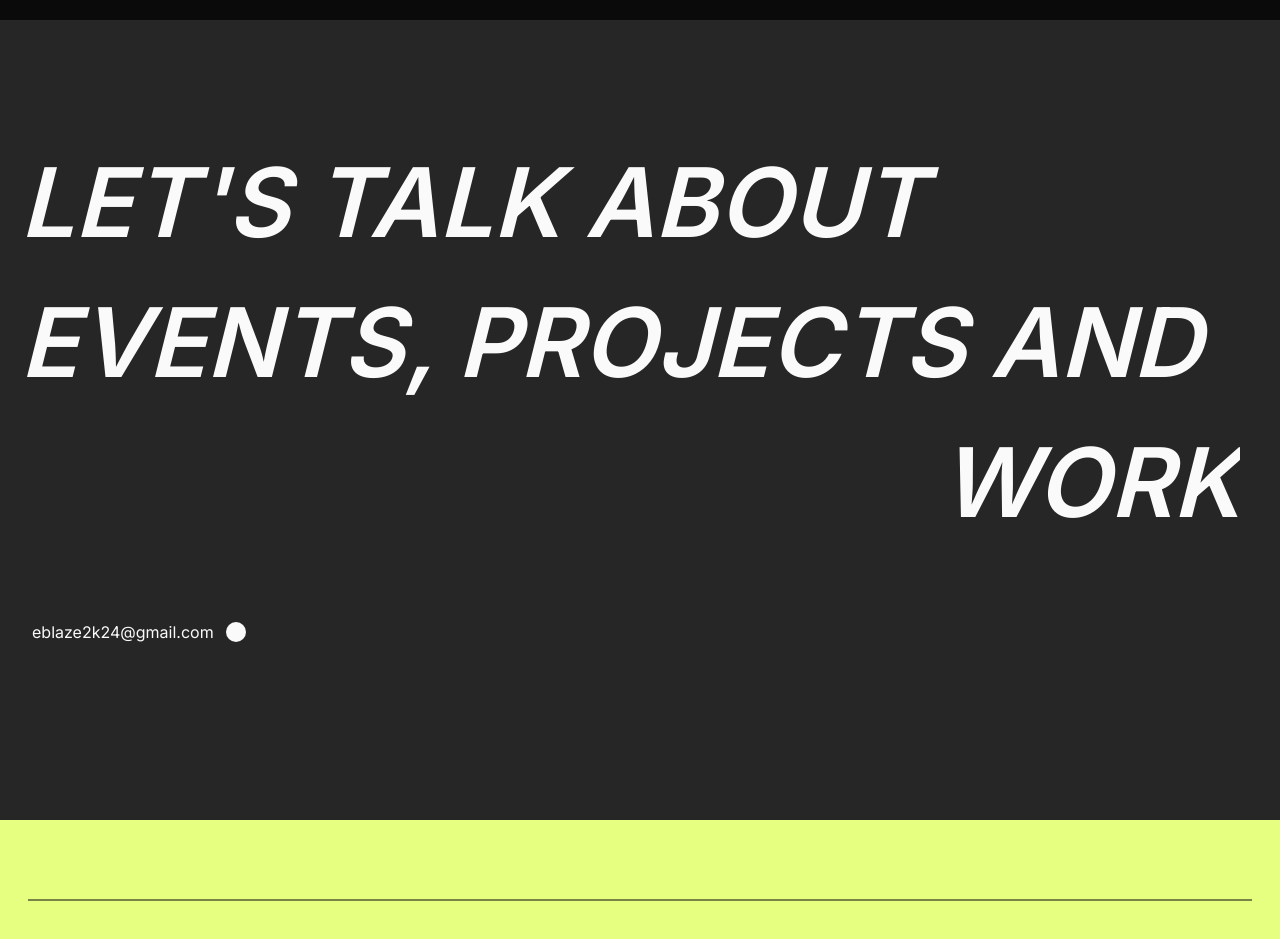
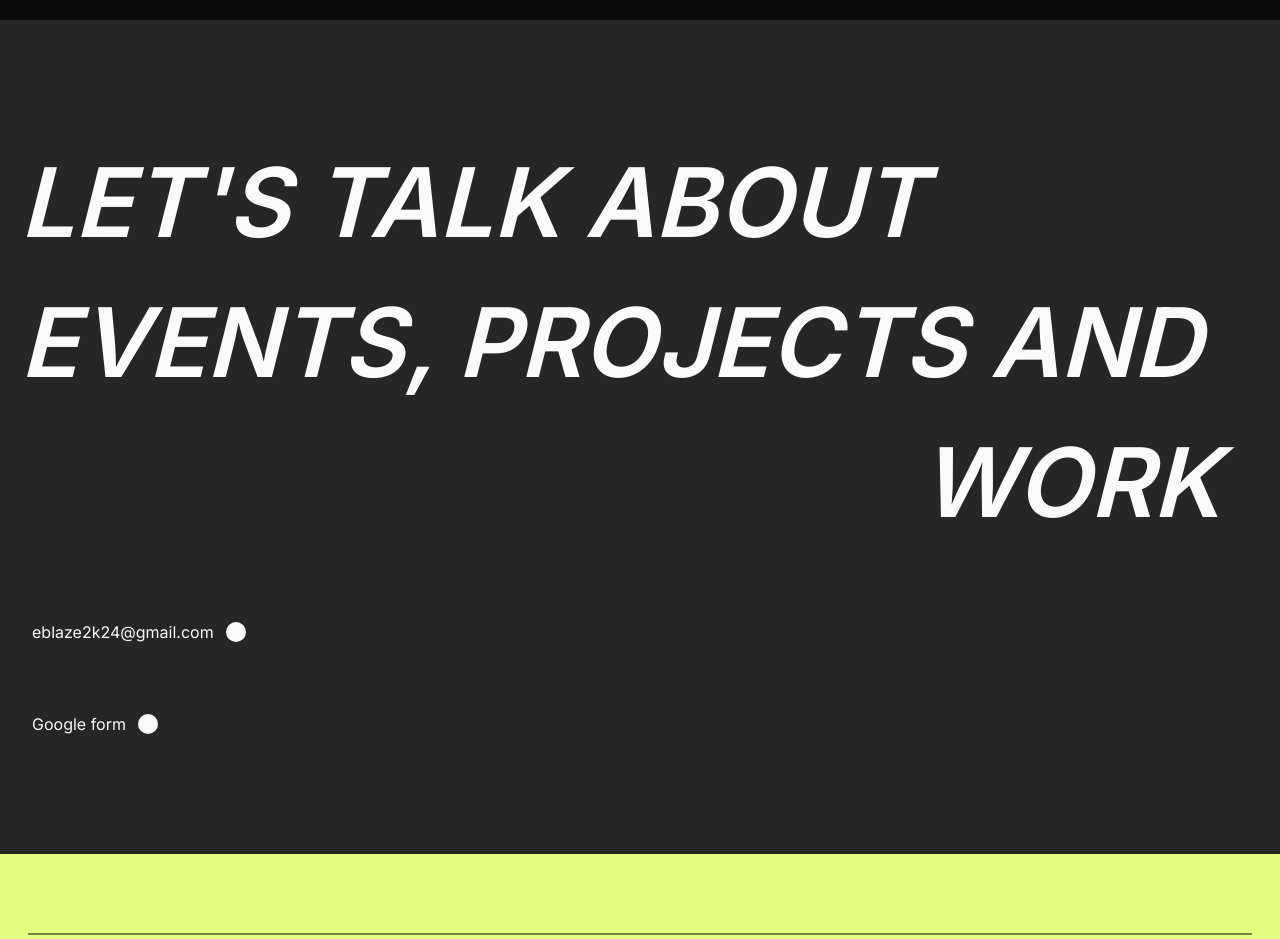
Before and after one commit to rahu1gg/eblaze, a Next.js app: page / in a window 1280 px wide. Shown: the part 1740-2679 px from the top of the page. Built offline with nearby package versions, Linux system fonts and the light colour scheme.

Commit message:
styles: change contact section styles

```diff
--- a/src/components/pages/home/contact.tsx
+++ b/src/components/pages/home/contact.tsx
@@ -9,10 +9,20 @@ export function ContactUs() {
       <div className='mx-5 min-h-screen py-28'>
         <div>
           <em style={{ textAlignLast: 'right' }} className='inline-block pr-5'>
-            <Paragraph className='text-8xl/[140px] font-semibold'>LET'S TALK ABOUT EVENTS, PROJECTS AND WORK</Paragraph>
+            <Paragraph className='text-8xl/[140px] font-semibold pr-5'>LET'S TALK ABOUT EVENTS, PROJECTS AND WORK</Paragraph>
           </em>
           <Link href={`mailto:${APP.email}`} className='group mt-14 pl-3 h-9 inline-flex items-center justify-start gap-3'>
             <Paragraph className='text-base'>{APP.email}</Paragraph>
+            <span className='bg-foreground inline-flex items-center justify-center text-background rounded-full size-5 overflow-hidden group-hover:size-16 duration-300'>
+              <Arrow className='-translate-x-10 translate-y-10 duration-300 group-hover:translate-x-0 group-hover:translate-y-0 size-4' />
+            </span>
+          </Link>
+          <br />
+          <Link
+            href={process.env.NEXT_PUBLIC_GOOGLE_CONTACT_FORM ?? '/add-form-link'}
+            className='group mt-14 pl-3 h-9 inline-flex items-center justify-start gap-3'
+          >
+            <Paragraph className='text-base'>Google form</Paragraph>
             <span className='bg-foreground inline-flex items-center justify-center text-background rounded-full size-5 overflow-hidden group-hover:size-16 duration-300'>
               <Arrow className='-translate-x-10 translate-y-10 duration-300 group-hover:translate-x-0 group-hover:translate-y-0 size-4' />
             </span>
--- a/src/pages/contact.tsx
+++ b/src/pages/contact.tsx
@@ -1,4 +1,6 @@
 import { Footer } from '@/components/global/footer';
+import { Heading } from '@/components/global/framer/heading';
+import Paragraph from '@/components/global/framer/paragraph';
 import Pixels from '@/components/global/framer/pixels';
 import { Arrow } from '@/components/global/icons';
 import { APP } from '@/constants/app';
@@ -14,13 +16,15 @@ export default function Page() {
       <main>
         <section>
           <div className='min-h-screen mx-5 py-10'>
-            <div className='uppercase font-bold text-9xl'>
-              <h2>Let's Build</h2>
+            <div>
+              <Paragraph className='uppercase font-bold text-9xl'>Let's Build</Paragraph>
               <h2 className='flex items-end justify-between pt-4'>
                 <Link href={'/'}>
                   <Arrow className='text-primary-color' />
                 </Link>
-                <span>Together</span>
+                <span>
+                  <Heading className='uppercase font-bold text-9xl'>Together</Heading>
+                </span>
               </h2>
             </div>
             <div className='mt-20'>
```
